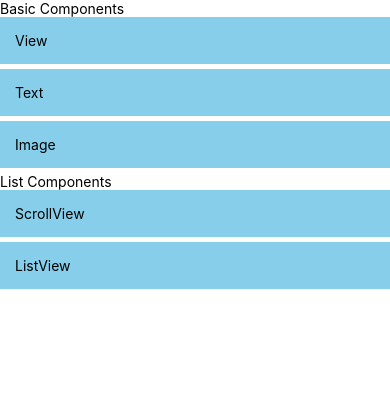
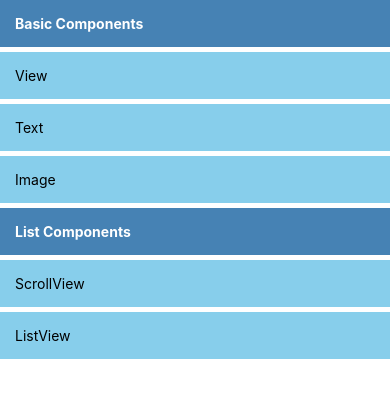
Before and after one commit to awais882s/MySecondApp, a React Native app: screen / in a window 390 px wide. Shown: the top 398 px of the page. Built offline with nearby package versions, Linux system fonts and the light colour scheme.

Commit message:
Update Lists.js

```diff
--- a/src/screens/Frontend/Lists.js
+++ b/src/screens/Frontend/Lists.js
@@ -86,4 +86,11 @@ const styles = StyleSheet.create({
         marginBottom: 5,
         backgroundColor: 'skyblue',
     },
+    header: {
+        padding: 15,
+        marginBottom: 5,
+        backgroundColor: 'steelblue',
+        color: 'white',
+        fontWeight: 'bold',
+    },
 })
```
